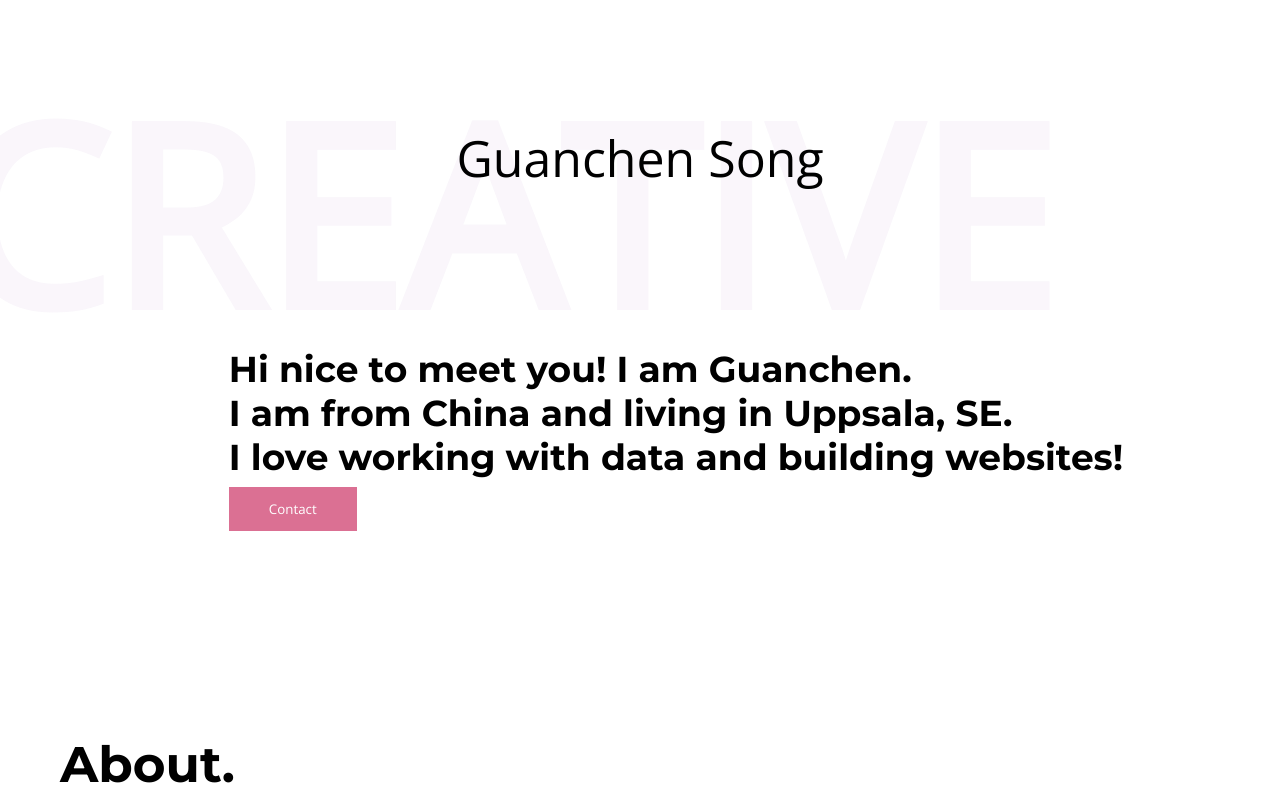
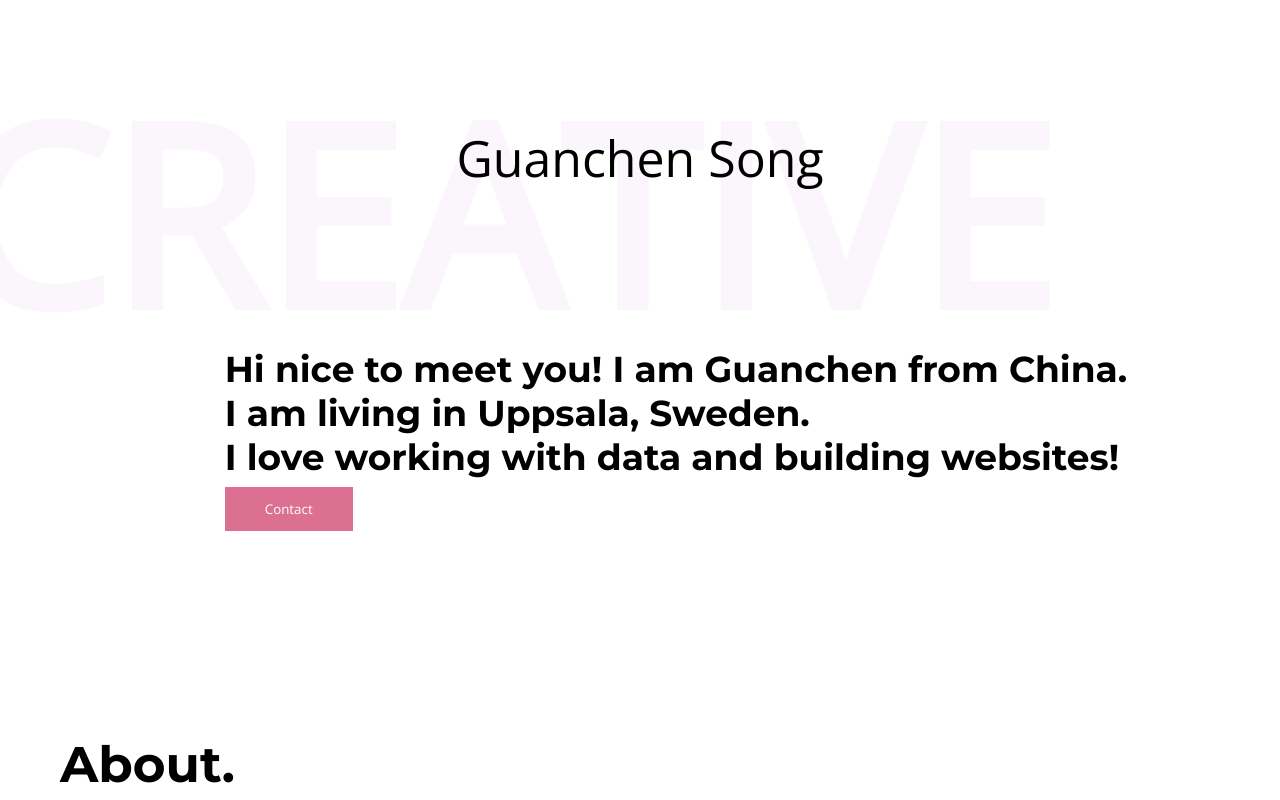
Before and after one commit to guanchen18/personal-website-react, a React (Create React App) app: page / in a window 1280 px wide. Shown: the top 800 px of the page. Built offline with nearby package versions, Linux system fonts and the light colour scheme.

Commit message:
Update mydata

```diff
--- a/src/mydata.js
+++ b/src/mydata.js
@@ -2,9 +2,9 @@ export default {
     name: 'Guanchen Song',
     headerTagline: [
         // Line one for header
-        'Hi nice to meet you! I am Guanchen.',
+        'Hi nice to meet you! I am Guanchen from China.',
         // Line two for header
-        'I am from China and living in Uppsala, SE.',
+        'I am living in Uppsala, Sweden.',
         // Line three for header
         'I love working with data and building websites!'
     ],
```
